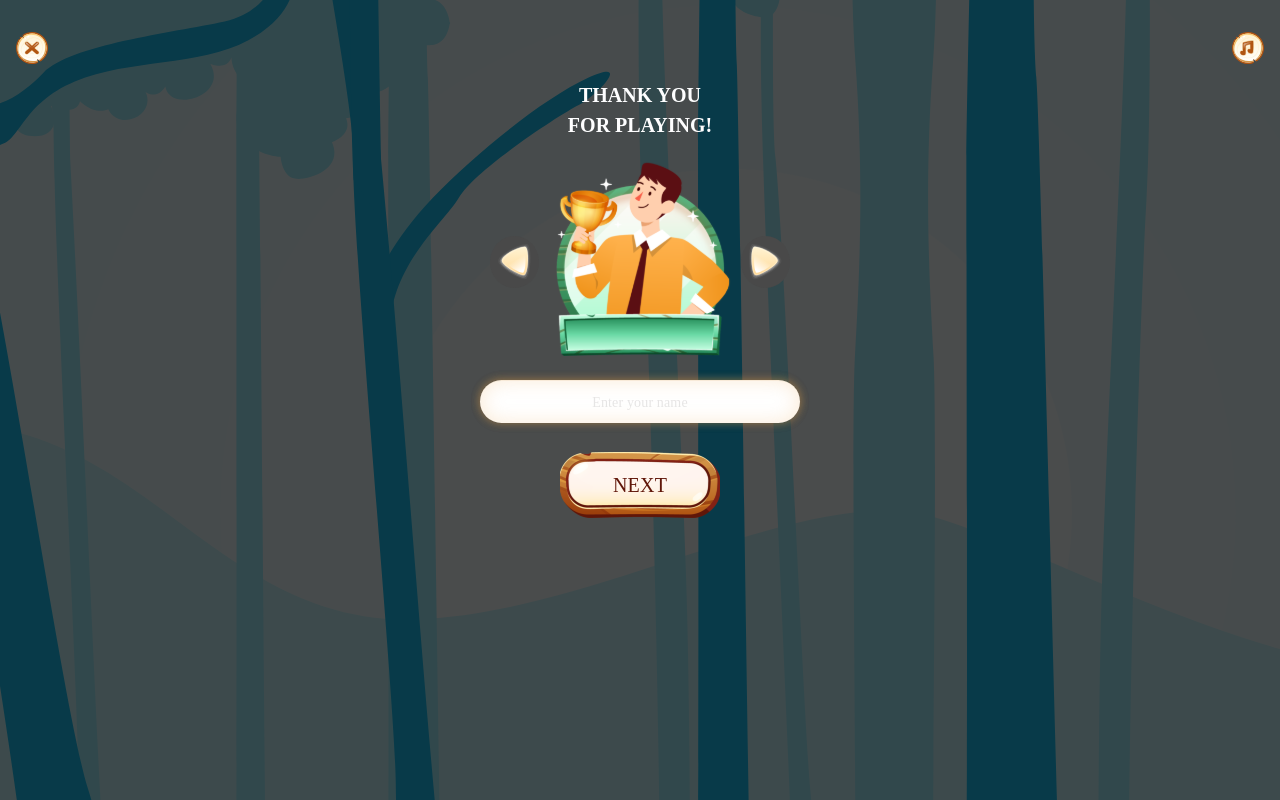
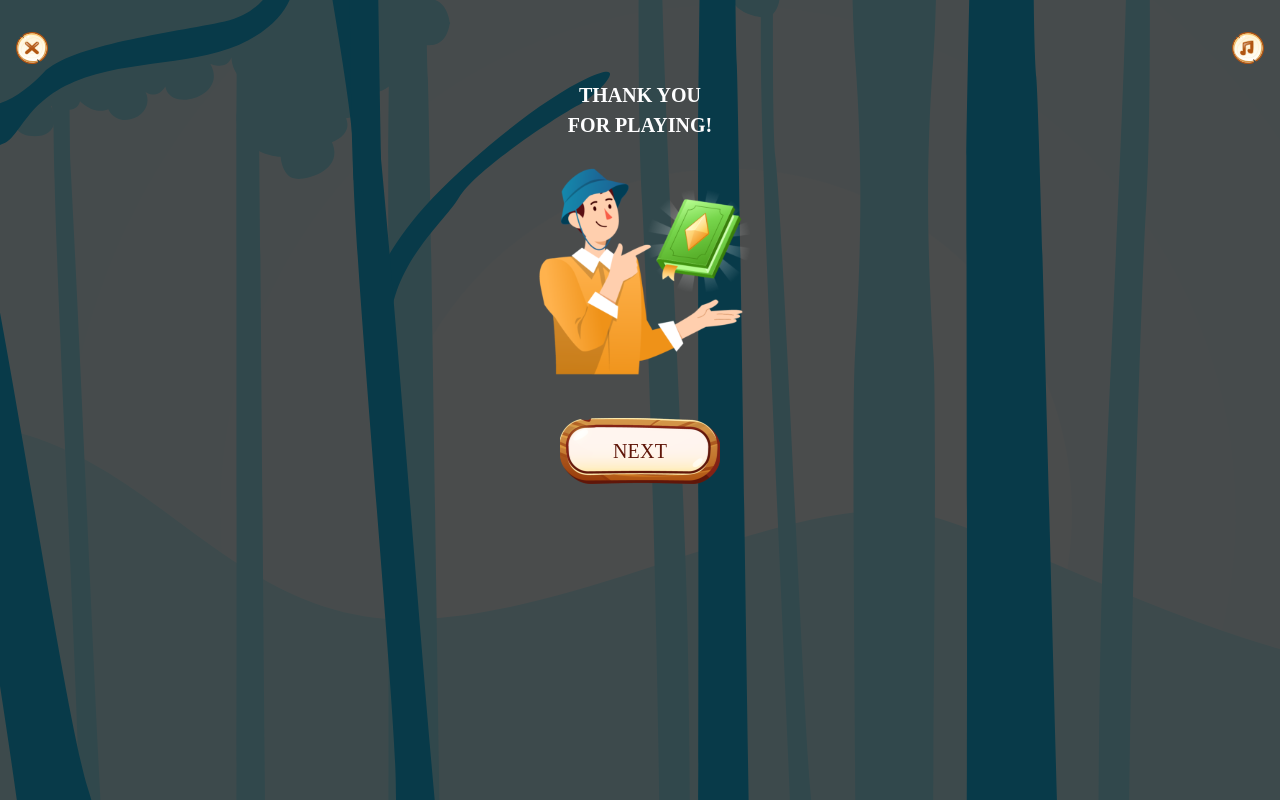
Before and after one commit to Muslim-API/question-games, a React (Create React App) app: page /personalization-page in a window 1280 px wide. Built offline with nearby package versions, Linux system fonts and the light colour scheme; a web font is replaced by a local one.

Commit message:
update
update submity score

```diff
--- a/src/components/text/TextUserName.tsx
+++ b/src/components/text/TextUserName.tsx
@@ -35,10 +35,18 @@ const CssTextField = styled(TextField)({
 
 
 export default function TextUserName(props: any) {
-  const {value, onChange} = props;
-  return (
-    <div className="pb-8">
-        <CssTextField id="custom-css-outlined-input" placeholder="Enter your name" value={value} onChange={onChange}/>
-    </div>
-  );
+  const {value, onChange, totalPoint} = props;
+  if(totalPoint > 0) {
+    return (
+      <div className="pb-8">
+          <CssTextField id="custom-css-outlined-input" placeholder="Enter your name" value={value} onChange={onChange}/>
+      </div>
+    );
+  }else {
+    return (
+      <div className="pb-8">
+
+      </div>
+    );
+  }
 }
--- a/src/pages/personal-contribution-page.tsx
+++ b/src/pages/personal-contribution-page.tsx
@@ -102,7 +102,7 @@ const ResultPage = () => {
 
   const renderBottomText = () => {
     return (
-      <div style={{fontSize:"15px", textAlign:"center"}} >
+      <div style={{fontSize:"15px", textAlign:"center", "paddingLeft": '10%', "paddingRight": '10%'}} >
         {"Thank you for doing your part for sustainability!"}
       </div>
     );
@@ -165,7 +165,7 @@ const ResultPage = () => {
       </div>
       <div className="flex flex-col justify-center items-center">
         <div className="pb-6">{renderImage()}</div>
-        <div style={textScoreBoard} className="pb-4" >
+        <div style={textScoreBoard} className="" >
           {renderNameText()}
         </div>
         <div style={textScoreBoard} className="pt-5 pb-4">
--- a/src/pages/personalization-page.tsx
+++ b/src/pages/personalization-page.tsx
@@ -3,8 +3,8 @@ import { useLocation, useNavigate } from "react-router-dom";
 import background from "../assets/mobile/background.svg";
 import buttonNext from "../assets/result/button-next.svg";
 import thanksPlaying from "../assets/result/thanks-playing.svg";
-// import { createClient } from "@supabase/supabase-js";
-// import { v4 as uuidv4 } from "uuid";
+import { createClient } from "@supabase/supabase-js";
+import { v4 as uuidv4 } from "uuid";
 import SliderImage from "../components/carousel/ResultSlider";
 import HeaderSoundAndBackClose from "../components/mobile/HeaderSoundAndClose";
 import TextUserName from "../components/text/TextUserName";
@@ -15,8 +15,9 @@ import { ECO_LEVEL } from "../constants/level";
 import { FormEvent } from "react";
 
 import SharePage from "../components/ModalsShare";
+import avatar from "../assets/avatar/avatar_1.svg";
 
-// const supabase = createClient("google.com", "as");
+  const supabase = createClient("https://zgogwulfztkwjlkmkuxv.supabase.co", "eyJhbGciOiJIUzI1NiIsInR5cCI6IkpXVCJ9.eyJpc3MiOiJzdXBhYmFzZSIsInJlZiI6Inpnb2d3dWxmenRrd2psa21rdXh2Iiwicm9sZSI6ImFub24iLCJpYXQiOjE2OTc3NjUxMjMsImV4cCI6MjAxMzM0MTEyM30.ZEYrZCP_tuJCM0tDPatn0eGe7r6wv4nIwmoM6CSb3Z4");
 
 
   const ResultPage = () => {
@@ -38,6 +39,8 @@ const ResultPage = () => {
 
   const [isShowBasicModal, setIsShowBasicModal] = useState(false);
   const [userName, setUserName] = useState("");
+
+  const HTTP_CREATED = 201;
 
 
   const onClose = () => {
@@ -69,7 +72,9 @@ const ResultPage = () => {
   );
 
   const renderImage = () => {
-    // return <img src={thanksPlaying} alt="" />;
+    if(total < 1) {
+      return <img src={thanksPlaying} alt="" />;
+    }
     return (
       <div style={{width:"100%"}}>
         {SliderImage()}
@@ -78,13 +83,17 @@ const ResultPage = () => {
   };
 
   const renderResultText = () => {
+
     if (dataQuestions) {
+        if(total < 1) {
+          return renderNoDataFound();
+        }
         return (
           <div>
             {renderText("CONGRATULATION!")}
             {renderQuestionScore(total+"")}
           </div>
-      );
+        )
     }
     return renderNoDataFound();
   };
@@ -94,13 +103,14 @@ const ResultPage = () => {
       <div>
         {renderText("THANK YOU")}
         {renderText("FOR PLAYING!")}
-        {renderQuestionScore("", true)}
       </div>
     );
   };
 
   const renderText = (label: string) => {
+
     return <div className="flex justify-center items-center">{label}</div>;
+
   };
 
   const renderQuestionScore = (
@@ -122,17 +132,20 @@ const ResultPage = () => {
   };
 
   const submitScores = async () => {
-    // const result = await supabase.from("scoreboard").insert({
-    //     id: uuidv4(),
-    //     created_at: new Date().toISOString(),
-    //     player,
-    //     avatar,
-    //     score
-    // });
-    // if(result.status === HTTP_CREATED){
-    //     // TODO this will bring to public live scoreboard
-    //     // navigate('/public-live-score')
-    // }
+    const player = userName;
+    const score = total;
+    const result = await supabase.from("scoreboard").insert({
+        id: uuidv4(),
+        created_at: new Date().toISOString(),
+        player,
+        avatar,
+        score
+    });
+    if(result.status === HTTP_CREATED){
+        // TODO this will bring to public live scoreboard
+        // navigate('/public-live-score')
+        navigate("/personal-contribution-page",  { state: {dataQuestions:dataQuestions,userName:userName} });
+    }
   }
 
   const [width, setWidth] = useState<number>(window.innerWidth);
@@ -153,24 +166,31 @@ const ResultPage = () => {
     setUserName((event.target as HTMLInputElement).value);
   };
 
+  const renderImageByPoint = () => {
+    if(total > 0) {
+      return (<div className="justify-center items-center" style={{ display:"Block", width: width > 788 ? '25%' : '85%' }}>
+        <div className="pb-6" >{renderImage()}</div>
+      </div>)
+    }else {
+      return (<div>{renderImage()}</div>)
+    }
+  }
+
 
   return (
+
     <div className="h-screen bg-cover bg-center" style={backgroundImageStyle}>
       <HeaderSoundAndBackClose onClickClose={() => navigate("/")} />
       <div style={textScoreBoard} className="pt-20 pb-4">
         {renderResultText()}
       </div>
       <div className="flex flex-col justify-center items-center">
-          <div className="justify-center items-center" style={{ display:"Block", width: width > 788 ? '25%' : '85%' }}>
-              <div className="pb-6" >{renderImage()}</div>
-          </div>
-          {/*
-          if 0 correct showing this
-          <img src={thanksPlaying} alt="" />
-          */}
+          {renderImageByPoint()}
+
           <TextUserName
             value = {userName}
             type = "text"
+            totalPoint = {total}
             onChange = {handleChange}
           />
           <ButtonBaseComponents
@@ -181,7 +201,13 @@ const ResultPage = () => {
               fontWeight: "700px"
             }}
             onClick={(eve) => {
-              navigate("/personal-contribution-page",  { state: {dataQuestions:dataQuestions,userName:userName} });
+              if(total < 1) {
+                navigate("/");
+              }else {
+                submitScores()
+              }
+
+
             }}
           />
       </div>
```
Lines whose indentation alone changed are shown as unchanged.
